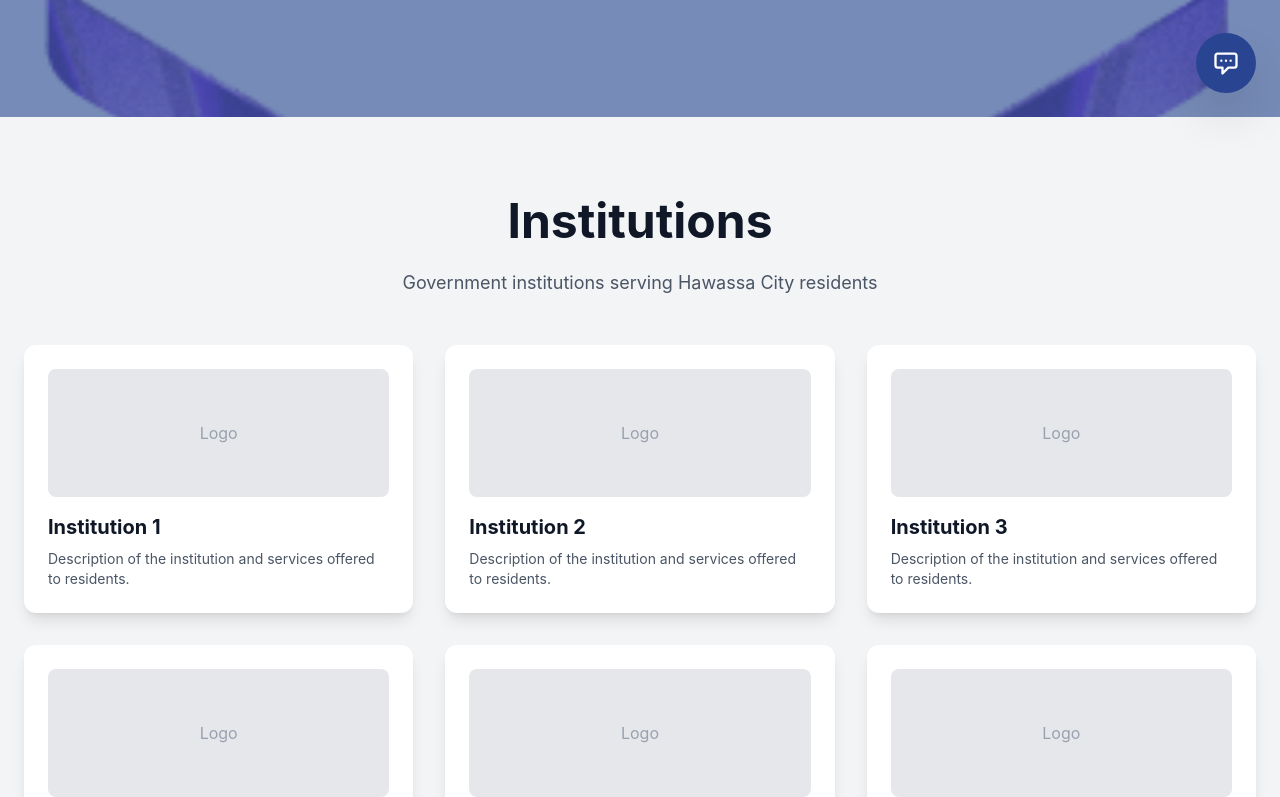
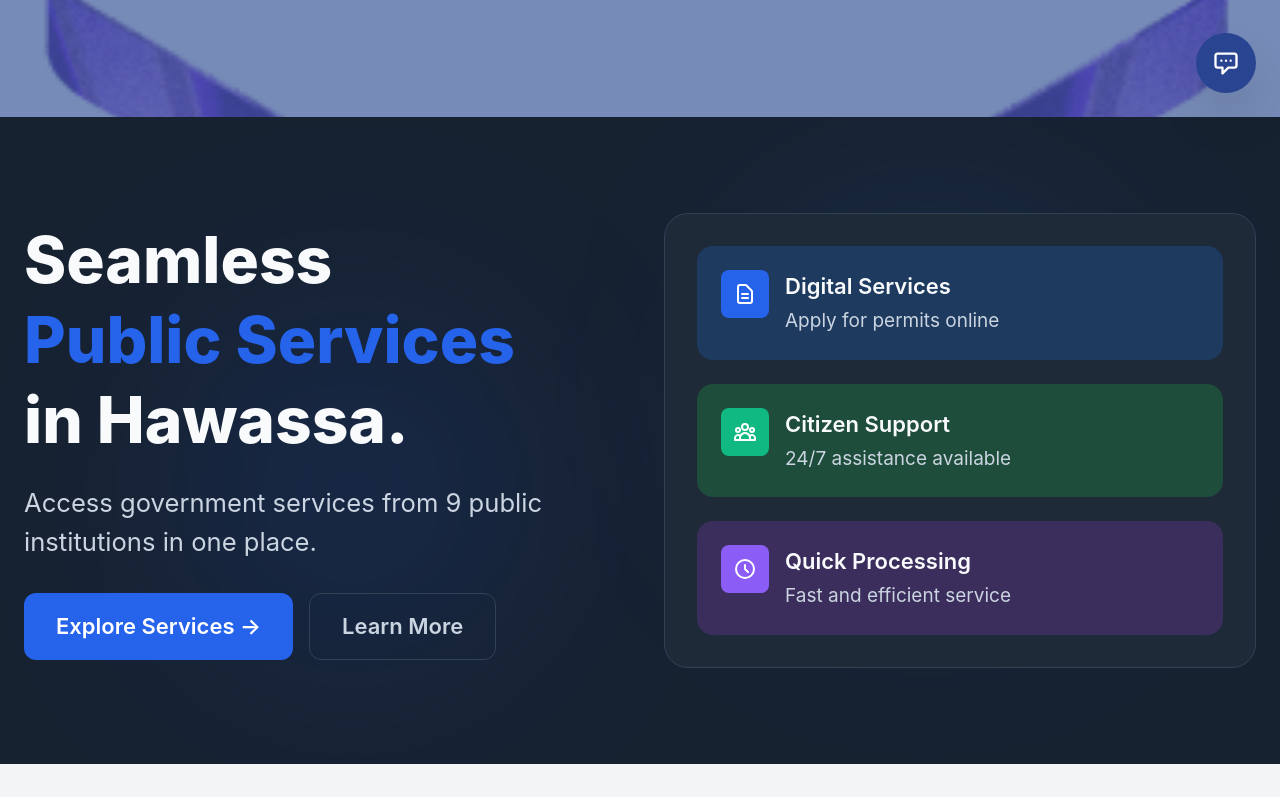
Before and after one commit to GurmesaAyele/hawassa-mesob, a React app in the folder frontend/: page / in a window 1280 px wide. Shown: the part 683-1480 px from the top of the page. Built offline with nearby package versions, Linux system fonts and the light colour scheme; the HTML template or start-up script is replaced by a standard one.

Commit message:
the hero sections is added

```diff
--- a/frontend/src/components/Navbar.jsx
+++ b/frontend/src/components/Navbar.jsx
@@ -27,12 +27,12 @@ const Navbar = () => {
       aboutUs: 'ስለ እኛ'
     },
     Sidama: {
-      home: 'Home', // TODO: Add Sidama translation
-      institutions: 'Institutions',
-      services: 'Services',
-      contact: 'Contact',
-      serviceCatalogue: 'Service Catalogue',
-      aboutUs: 'About Us'
+      home: 'Umi Qoola', // TODO: Add Sidama translation
+      institutions: 'Qoqqowu Biiro',
+      services: 'Oosuwa',
+      contact: 'Nooro Qoolate',
+      serviceCatalogue: 'Oosuwa Diramate',
+      aboutUs: 'Nooni Mashala'
     }
   };
 
--- a/frontend/src/pages/Home.jsx
+++ b/frontend/src/pages/Home.jsx
@@ -23,10 +23,10 @@ const Home = () => {
       searchPlaceholder: 'የመንግስት አገልግሎት ይፈልጉ'
     },
     Sidama: {
-      mainHeading: 'All Services, One Place', // TODO: Add Sidama translation
-      subtitle: 'Serving Hawassa City Residents',
-      description: 'Access multiple city services faster, efficiently, and under one roof',
-      searchPlaceholder: 'Search for Services or Organizations'
+      mainHeading: 'Baalu Oosuwa, Mittu Dargu', // TODO: Add Sidama translation
+      subtitle: 'Hawassa Katama Mannu Oosate',
+      description: 'Katama Oosuwa Baala, Albi Loosamme, Mittu Dargu Afiinni',
+      searchPlaceholder: 'Gawajju Oosuwa woy Biiro Hasa'
     }
   };
 
@@ -52,6 +52,13 @@ const Home = () => {
   const handleSearch = (e) => {
     e.preventDefault();
     console.log('Searching for:', searchQuery);
+  };
+
+  const scrollToSection = (sectionId) => {
+    const element = document.getElementById(sectionId);
+    if (element) {
+      element.scrollIntoView({ behavior: 'smooth', block: 'start' });
+    }
   };
 
   const t = heroTranslations[language] || heroTranslations.English;
@@ -132,6 +139,107 @@ const Home = () => {
                 </button>
               </div>
             </form>
+          </div>
+        </div>
+      </section>
+
+      {/* Seamless Public Services Section */}
+      <section className="relative py-24 px-6 overflow-hidden" style={{ backgroundColor: '#172231' }}>
+        {/* Background Glow Effects */}
+        <div className="absolute top-20 right-40 w-96 h-96 bg-blue-500/10 rounded-full blur-[100px]"></div>
+        <div className="absolute bottom-20 left-40 w-96 h-96 bg-blue-600/10 rounded-full blur-[100px]"></div>
+
+        <div className="max-w-7xl mx-auto relative z-10">
+          <div className="grid grid-cols-1 lg:grid-cols-2 gap-12 items-center">
+            {/* Left Column - Text Content */}
+            <div>
+              <h2 className="text-[clamp(3rem,5vw,4.5rem)] font-[800] leading-tight mb-6">
+                <span style={{ color: '#F8FAFC' }}>Seamless</span>
+                <br />
+                <span style={{ color: '#2563EB' }}>Public Services</span>
+                <br />
+                <span style={{ color: '#F8FAFC' }}>in Hawassa.</span>
+              </h2>
+
+              <p className="text-[clamp(1.25rem,2vw,1.75rem)] mb-8" style={{ color: '#CBD5E1' }}>
+                Access government services from 9 public institutions in one place.
+              </p>
+
+              {/* Buttons */}
+              <div className="flex gap-4">
+                <button
+                  onClick={() => scrollToSection('service-catalogue')}
+                  className="px-8 py-4 rounded-xl font-semibold text-[22px] text-white transition-all duration-200 hover:translate-y-[-2px] hover:shadow-lg"
+                  style={{ backgroundColor: '#2563EB' }}
+                >
+                  Explore Services →
+                </button>
+                <button
+                  onClick={() => scrollToSection('services')}
+                  className="px-8 py-4 rounded-xl font-semibold text-[22px] transition-all duration-200 hover:translate-y-[-2px]"
+                  style={{
+                    color: '#CBD5E1',
+                    border: '1px solid #334155',
+                    backgroundColor: 'transparent'
+                  }}
+                >
+                  Learn More
+                </button>
+              </div>
+            </div>
+
+            {/* Right Column - Feature Panel */}
+            <div className="rounded-3xl p-8 border" style={{
+              backgroundColor: '#1F2A39',
+              borderColor: '#334155'
+            }}>
+              <div className="space-y-6">
+                {/* Digital Services Card */}
+                <div className="p-6 rounded-2xl transition-all duration-200 hover:translate-x-1" style={{ backgroundColor: '#1E3A5F' }}>
+                  <div className="flex items-start gap-4">
+                    <div className="p-3 rounded-lg" style={{ backgroundColor: '#2563EB' }}>
+                      <svg className="w-6 h-6 text-white" fill="none" stroke="currentColor" viewBox="0 0 24 24">
+                        <path strokeLinecap="round" strokeLinejoin="round" strokeWidth={2} d="M9 12h6m-6 4h6m2 5H7a2 2 0 01-2-2V5a2 2 0 012-2h5.586a1 1 0 01.707.293l5.414 5.414a1 1 0 01.293.707V19a2 2 0 01-2 2z" />
+                      </svg>
+                    </div>
+                    <div>
+                      <h3 className="text-[22px] font-semibold mb-1" style={{ color: '#F8FAFC' }}>Digital Services</h3>
+                      <p className="text-[19px]" style={{ color: '#CBD5E1' }}>Apply for permits online</p>
+                    </div>
+                  </div>
+                </div>
+
+                {/* Citizen Support Card */}
+                <div className="p-6 rounded-2xl transition-all duration-200 hover:translate-x-1" style={{ backgroundColor: '#1E4D3B' }}>
+                  <div className="flex items-start gap-4">
+                    <div className="p-3 rounded-lg" style={{ backgroundColor: '#10B981' }}>
+                      <svg className="w-6 h-6 text-white" fill="none" stroke="currentColor" viewBox="0 0 24 24">
+                        <path strokeLinecap="round" strokeLinejoin="round" strokeWidth={2} d="M17 20h5v-2a3 3 0 00-5.356-1.857M17 20H7m10 0v-2c0-.656-.126-1.283-.356-1.857M7 20H2v-2a3 3 0 015.356-1.857M7 20v-2c0-.656.126-1.283.356-1.857m0 0a5.002 5.002 0 019.288 0M15 7a3 3 0 11-6 0 3 3 0 016 0zm6 3a2 2 0 11-4 0 2 2 0 014 0zM7 10a2 2 0 11-4 0 2 2 0 014 0z" />
+                      </svg>
+                    </div>
+                    <div>
+                      <h3 className="text-[22px] font-semibold mb-1" style={{ color: '#F8FAFC' }}>Citizen Support</h3>
+                      <p className="text-[19px]" style={{ color: '#CBD5E1' }}>24/7 assistance available</p>
+                    </div>
+                  </div>
+                </div>
+
+                {/* Quick Processing Card */}
+                <div className="p-6 rounded-2xl transition-all duration-200 hover:translate-x-1" style={{ backgroundColor: '#3B2D5C' }}>
+                  <div className="flex items-start gap-4">
+                    <div className="p-3 rounded-lg" style={{ backgroundColor: '#8B5CF6' }}>
+                      <svg className="w-6 h-6 text-white" fill="none" stroke="currentColor" viewBox="0 0 24 24">
+                        <path strokeLinecap="round" strokeLinejoin="round" strokeWidth={2} d="M12 8v4l3 3m6-3a9 9 0 11-18 0 9 9 0 0118 0z" />
+                      </svg>
+                    </div>
+                    <div>
+                      <h3 className="text-[22px] font-semibold mb-1" style={{ color: '#F8FAFC' }}>Quick Processing</h3>
+                      <p className="text-[19px]" style={{ color: '#CBD5E1' }}>Fast and efficient service</p>
+                    </div>
+                  </div>
+                </div>
+              </div>
+            </div>
           </div>
         </div>
       </section>
```
